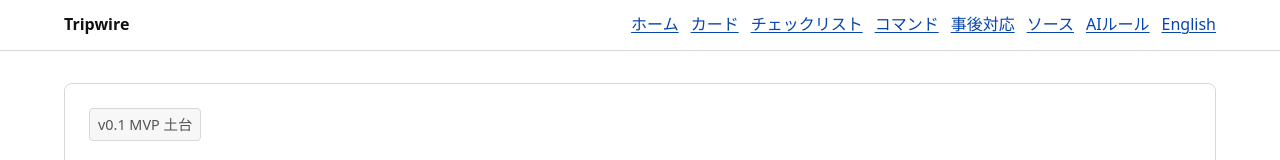
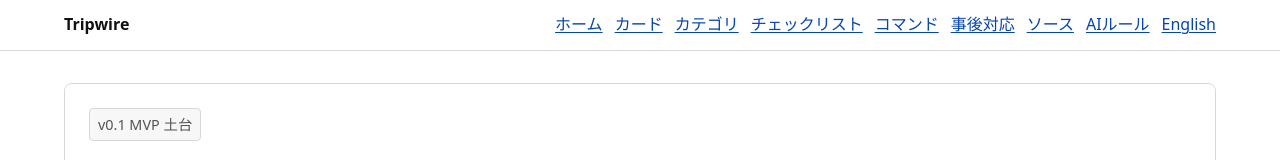
Before and after one commit to badjoke-lab/before-you-run, a website: page ja/index.html in a window 1280 px wide. Shown: the top 160 px of the page. Drawn offline with Linux system fonts and the light colour scheme.

Commit message:
feat: link Japanese categories from home

```diff
--- a/ja/index.html
+++ b/ja/index.html
@@ -29,6 +29,7 @@
           <ul class="nav-list cluster" role="list">
             <li><a href="/ja/">ホーム</a></li>
             <li><a href="/ja/cards/">カード</a></li>
+            <li><a href="/ja/categories/">カテゴリ</a></li>
             <li><a href="/ja/checklists.html">チェックリスト</a></li>
             <li><a href="/ja/commands.html">コマンド</a></li>
             <li><a href="/ja/after-incident.html">事後対応</a></li>
```
